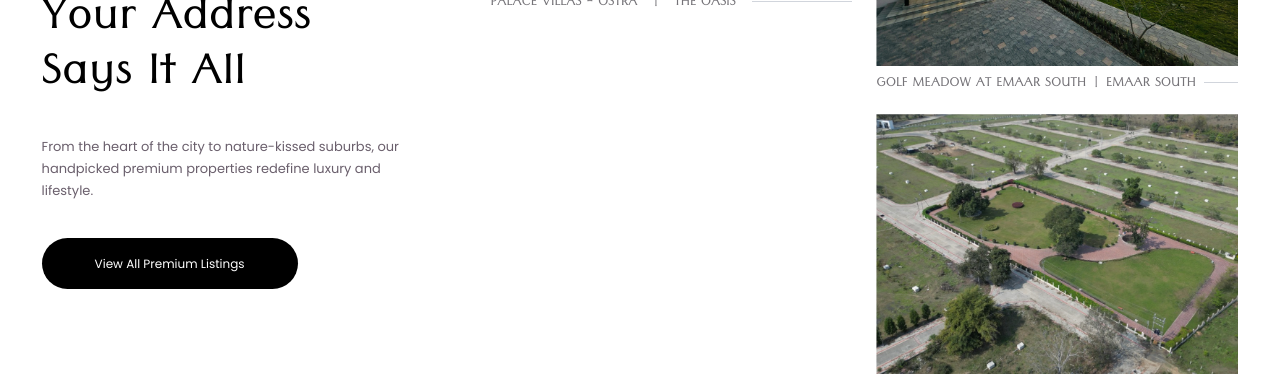
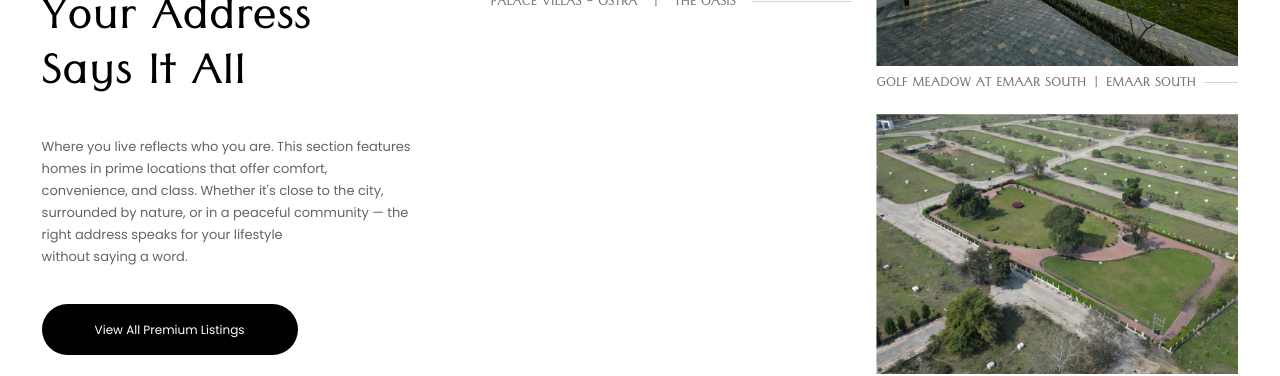
Before and after one commit to HarshSahare/NeelInfraTech, a Next.js app: page / in a window 1280 px wide. Shown: the part 2100-2476 px from the top of the page. Built offline with nearby package versions, Linux system fonts and the light colour scheme.

Commit message:
refacotred : changed the description of the property landging page"

```diff
--- a/app/components/sections/propertiesLandingSection.tsx
+++ b/app/components/sections/propertiesLandingSection.tsx
@@ -49,8 +49,11 @@ const PropertiesLandingSection = () => {
           Your Address Says It All
         </h2>
         <p className="text-[#6A5F6C] text-[13px]/[22px] heading font-poppins mb-[48px]">
-          From the heart of the city to nature-kissed suburbs, our handpicked
-          premium properties redefine luxury and lifestyle.
+          Where you live reflects who you are. This section features homes in
+          prime locations that offer comfort, convenience, and class. Whether
+          it's close to the city, surrounded by nature, or in a peaceful
+          community — the right address speaks for your lifestyle
+          without saying a word.
         </p>
         <Link
           href={"/properties"}
```
